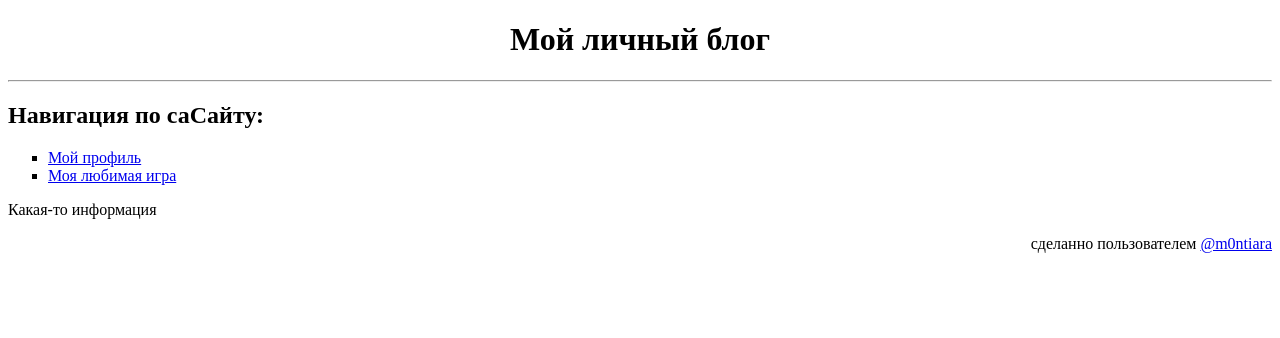
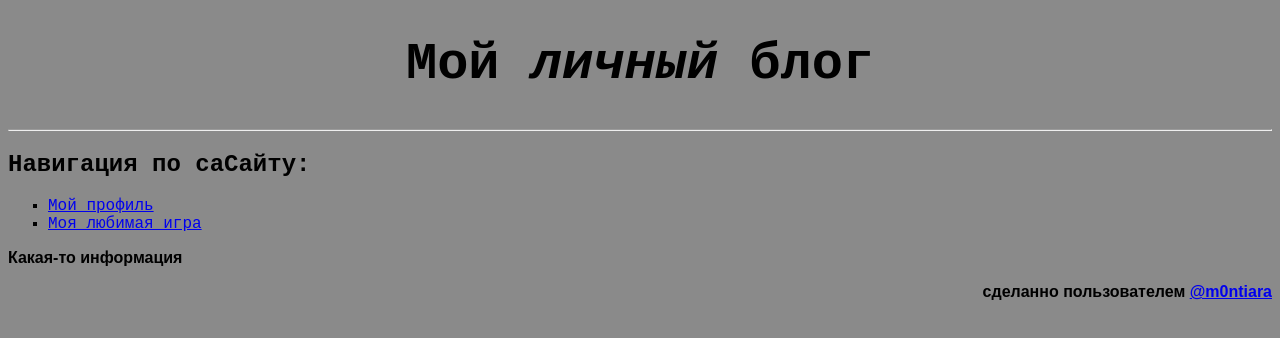
Before and after one commit to Montiara/Html_DZ, a plain HTML site: page projectitle/html/index.html in a window 1280 px wide. Drawn offline with Linux system fonts and the light colour scheme.

Commit message:
lesson 06-10-24

```diff
--- a/projectitle/html/index.html
+++ b/projectitle/html/index.html
@@ -1,11 +1,33 @@
 <!DOCTYPE html>
 <html>
     <head>
+        <style>
+        body
+        {
+            background-color: rgba(0, 0, 0, 0.457) ;
+            font-family: 'Courier New', Courier, monospace;
+        }
+
+        h1{
+            font-size: 52px;
+            text-align: center;
+        }
+
+        p{
+            font-weight: bold;
+            font-family: Arial, Helvetica, sans-serif;
+        }
+
+        span{
+            font-style: italic;
+        }
+
+        </style>
         <title>Мой личный блог</title>
-        <h1 align="center">Мой личный блог</h1>
-        <hr>
     </head>
     <body>
+        <h1>Мой <span>личный</span> блог</h1>
+        <hr>
         <div>
             <h2>Навигация по саСайту:</h2>
             <ul type="square">
```
Also changed, not shown: projectitle/html/favorite_game.html (+12 -1 lines), projectitle/html/my_profile.html (+15 -2 lines), projectitle/style/style.css (added).
